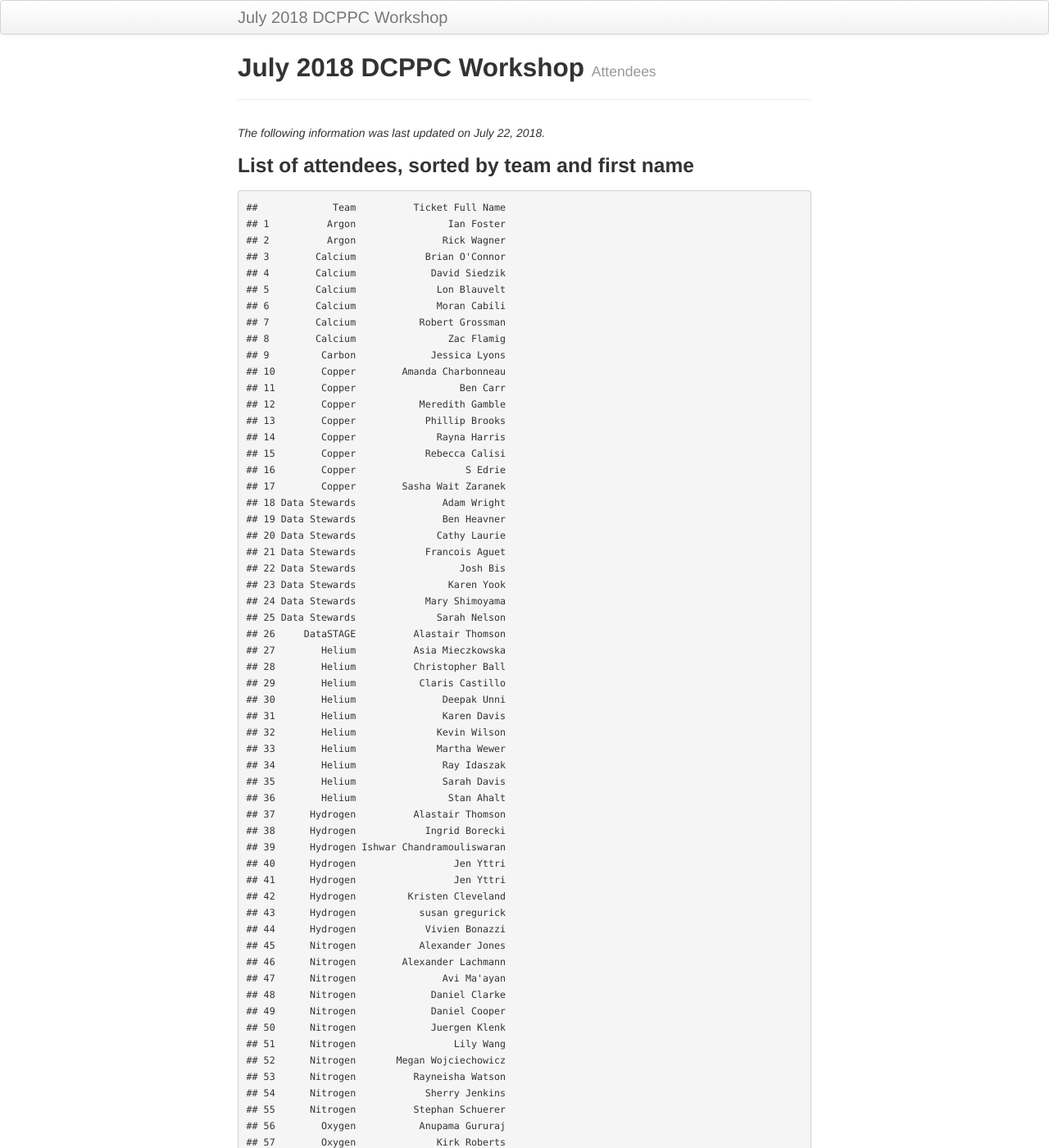
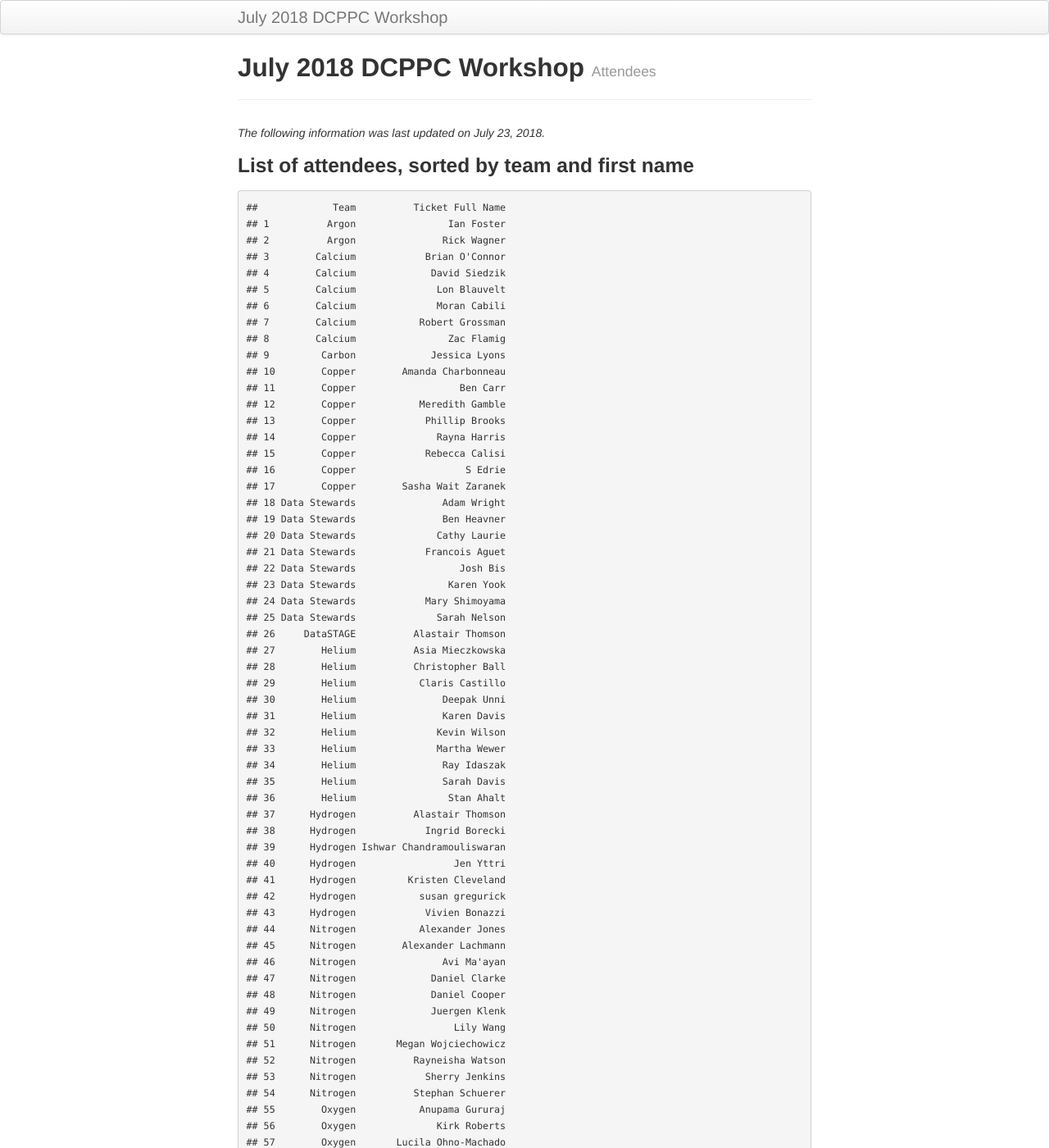
Before and after one commit to dcppc/2018-july-workshop, a Jekyll site: the page built from docs/attendees.md, in a window 1280 px wide and 1400 px high. Shown: the whole window at 82% size. Built offline with Jekyll 4.4.1, drawn with Linux system fonts in a browser that asks for light colours; some of the changed text lies outside the part shown.

Commit message:
remove dupliate

```diff
--- a/docs/attendees.md
+++ b/docs/attendees.md
@@ -4,7 +4,8 @@ title: July 2018 DCPPC Workshop
 tagline: Attendees
 
 ---
-*The following information was last updated on July 22, 2018.*
+
+*The following information was last updated on July 23, 2018.*
 
 ### List of attendees, sorted by team and first name
 
@@ -49,35 +50,34 @@ tagline: Attendees
     ## 38      Hydrogen            Ingrid Borecki
     ## 39      Hydrogen Ishwar Chandramouliswaran
     ## 40      Hydrogen                 Jen Yttri
-    ## 41      Hydrogen                 Jen Yttri
-    ## 42      Hydrogen         Kristen Cleveland
-    ## 43      Hydrogen           susan gregurick
-    ## 44      Hydrogen            Vivien Bonazzi
-    ## 45      Nitrogen           Alexander Jones
-    ## 46      Nitrogen        Alexander Lachmann
-    ## 47      Nitrogen               Avi Ma'ayan
-    ## 48      Nitrogen             Daniel Clarke
-    ## 49      Nitrogen             Daniel Cooper
-    ## 50      Nitrogen             Juergen Klenk
-    ## 51      Nitrogen                 Lily Wang
-    ## 52      Nitrogen       Megan Wojciechowicz
-    ## 53      Nitrogen          Rayneisha Watson
-    ## 54      Nitrogen            Sherry Jenkins
-    ## 55      Nitrogen          Stephan Schuerer
-    ## 56        Oxygen           Anupama Gururaj
-    ## 57        Oxygen              Kirk Roberts
-    ## 58        Oxygen       Lucila Ohno-Machado
-    ## 59    Phosphorus         Jonathan Crabtree
-    ## 60    Phosphorus            Olukemi Ifeonu
-    ## 61        Sodium              Max Levinson
-    ## 62        Sodium              Merce Crosas
-    ## 63        Sodium        Sarala Wimalaratne
-    ## 64        Sodium             Timothy Clark
-    ## 65         Xenon             Alison E Leaf
-    ## 66         Xenon                  Igor Hut
-    ## 67         Xenon           Ross Rounsevell
-    ## 68         Xenon            Saiju Pyarajan
-    ## 69         Xenon          Vladimir Obucina
+    ## 41      Hydrogen         Kristen Cleveland
+    ## 42      Hydrogen           susan gregurick
+    ## 43      Hydrogen            Vivien Bonazzi
+    ## 44      Nitrogen           Alexander Jones
+    ## 45      Nitrogen        Alexander Lachmann
+    ## 46      Nitrogen               Avi Ma'ayan
+    ## 47      Nitrogen             Daniel Clarke
+    ## 48      Nitrogen             Daniel Cooper
+    ## 49      Nitrogen             Juergen Klenk
+    ## 50      Nitrogen                 Lily Wang
+    ## 51      Nitrogen       Megan Wojciechowicz
+    ## 52      Nitrogen          Rayneisha Watson
+    ## 53      Nitrogen            Sherry Jenkins
+    ## 54      Nitrogen          Stephan Schuerer
+    ## 55        Oxygen           Anupama Gururaj
+    ## 56        Oxygen              Kirk Roberts
+    ## 57        Oxygen       Lucila Ohno-Machado
+    ## 58    Phosphorus         Jonathan Crabtree
+    ## 59    Phosphorus            Olukemi Ifeonu
+    ## 60        Sodium              Max Levinson
+    ## 61        Sodium              Merce Crosas
+    ## 62        Sodium        Sarala Wimalaratne
+    ## 63        Sodium             Timothy Clark
+    ## 64         Xenon             Alison E Leaf
+    ## 65         Xenon                  Igor Hut
+    ## 66         Xenon           Ross Rounsevell
+    ## 67         Xenon            Saiju Pyarajan
+    ## 68         Xenon          Vladimir Obucina
 
 ### Overview of particpants per team
 
```
Also changed, not shown: other parts of docs/attendees.md (+1 -2 lines).
